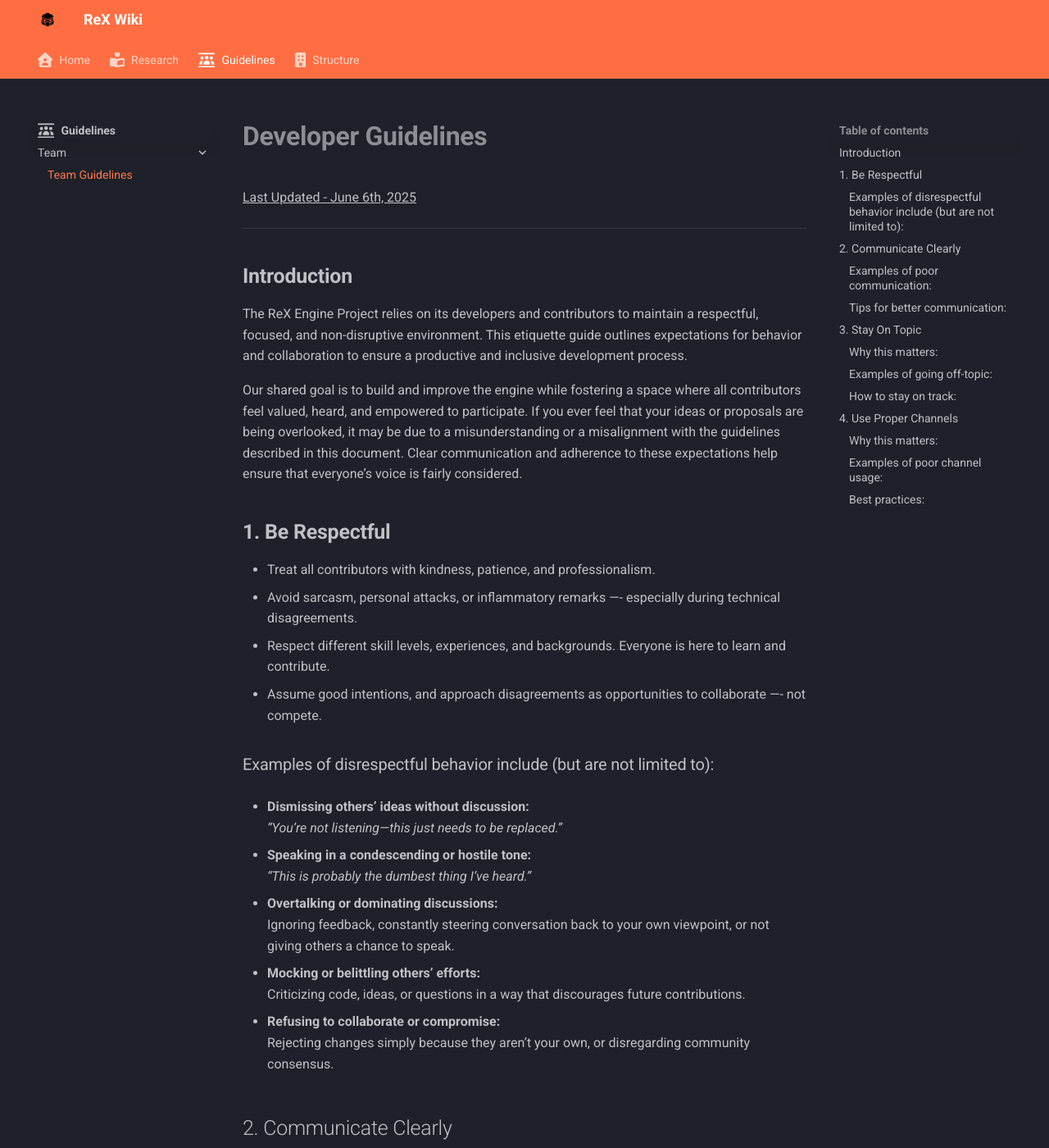
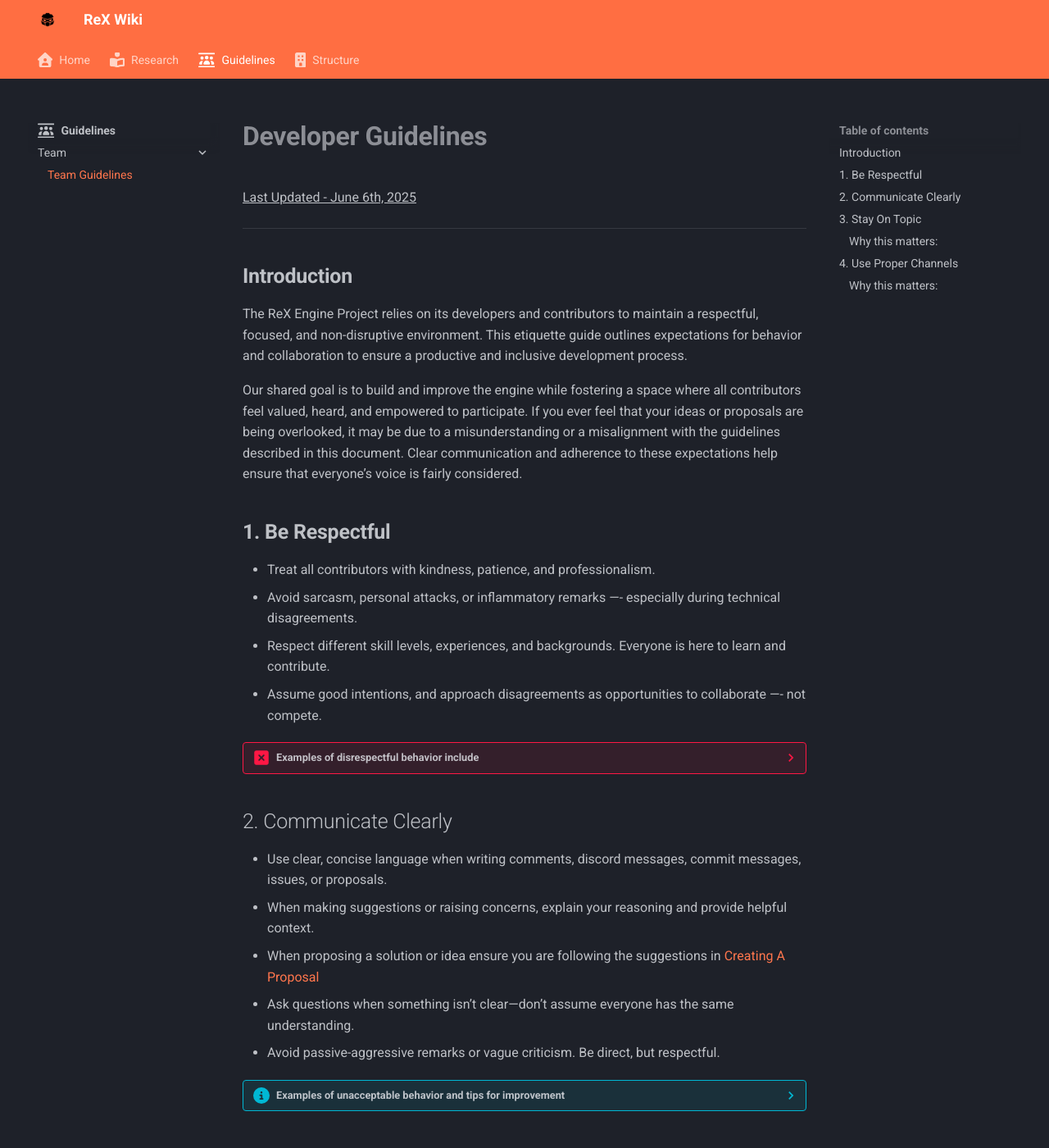
Before and after one commit to Redot-Experimental/rex-wiki, an MkDocs documentation site: the page built from docs/guidelines/Team/sop.md, in a window 1280 px wide and 1400 px high. Shown: the whole window at 82% size. Built offline with MkDocs 1.6.1 and Material for MkDocs 9.7.7, drawn with Linux system fonts in a browser that asks for light colours; some of the changed text lies outside the part shown.

Commit message:
introduced annotations and grids to Team/sop

```diff
--- a/docs/guidelines/Team/sop.md
+++ b/docs/guidelines/Team/sop.md
@@ -29,22 +29,20 @@ Our shared goal is to build and improve the engine while fostering a space where
 - Respect different skill levels, experiences, and backgrounds. Everyone is here to learn and contribute.
 - Assume good intentions, and approach disagreements as opportunities to collaborate —- not compete.
 
-### Examples of disrespectful behavior include (but are not limited to):
+??? danger "Examples of disrespectful behavior include"
+    <div class="grid cards" markdown>
 
-- **Dismissing others’ ideas without discussion:**
-  *“You’re not listening—this just needs to be replaced.”*
+    - **Dismissing others’ ideas without discussion:** <hr/> *“You’re not listening—this just needs to be replaced.”*
 
-- **Speaking in a condescending or hostile tone:**
-  *“This is probably the dumbest thing I’ve heard.”*
+    - **Speaking in a condescending or hostile tone:** <hr/> *“This is probably the dumbest thing I’ve heard.”*
 
-- **Overtalking or dominating discussions:**
-  Ignoring feedback, constantly steering conversation back to your own viewpoint, or not giving others a chance to speak.
+    - **Overtalking or dominating discussions:** <hr/> Ignoring feedback, constantly steering conversation back to your own viewpoint, or not giving others a chance to speak.
 
-- **Mocking or belittling others’ efforts:**
-  Criticizing code, ideas, or questions in a way that discourages future contributions.
+    - **Mocking or belittling others’ efforts:** <hr/> Criticizing code, ideas, or questions in a way that discourages future contributions.
 
-- **Refusing to collaborate or compromise:**
-  Rejecting changes simply because they aren’t your own, or disregarding community consensus.
+    - **Refusing to collaborate or compromise:** <hr/> Rejecting changes simply because they aren’t your own, or disregarding the community's or project leadership's consensus.
+
+    </div>
 
 ## 2. Communicate Clearly
 
@@ -54,25 +52,24 @@ Our shared goal is to build and improve the engine while fostering a space where
 - Ask questions when something isn’t clear—don’t assume everyone has the same understanding.
 - Avoid passive-aggressive remarks or vague criticism. Be direct, but respectful.
 
-### Examples of poor communication:
+??? info "Examples of unacceptable behavior and tips for improvement"
+    === ":fontawesome-solid-xmark:{.danger} Unacceptable"
+        <div class="grid cards" markdown>
 
-- **Vague or unhelpful feedback:**
-  *“This is wrong.”* → Instead, explain *why* it’s wrong and how it could be improved.
+          - **Vague or unhelpful feedback:** <hr/> *“This is wrong.”* → Instead, explain *why* it’s wrong and how it could be improved.
 
-- **Unexplained decisions in pull requests:**
-  Making large changes without a description or justification makes it hard for others to understand the intent.
+          - **Unexplained decisions in pull requests:** <hr/> Making large changes without a description or justification makes it hard for others to understand the intent.
 
-- **Using overly technical jargon without explanation:**
-  This can alienate newer contributors. If you use advanced concepts, try to link documentation or explain briefly.
+          - **Using overly technical jargon without explanation:** <hr/> This can alienate newer contributors. If you use advanced concepts, try to link documentation or explain briefly.
 
-- **Letting frustration show in comments:**
-  Venting in code reviews or issue threads creates a hostile environment.
+          - **Letting frustration show in comments:** <hr/> Venting in code reviews or issue threads creates a hostile environment.
 
-### Tips for better communication:
+        </div>
 
-- Summarize problems and solutions clearly.
-- Use bullet points or code snippets where appropriate.
-- Assume others are reading without full context—provide it proactively.
+    === ":fontawesome-solid-check:{.success} Tips for better communication"
+        - Summarize problems and solutions clearly.
+        - Use bullet points or code snippets where appropriate.
+        - Assume others are reading without full context—provide it proactively.
 
 ## 3. Stay On Topic
 
@@ -87,17 +84,15 @@ Our shared goal is to build and improve the engine while fostering a space where
 - It reduces noise and confusion, especially for new contributors trying to catch up.
 - It helps maintain a clear project history and rationale for changes.
 
-### Examples of going off-topic:
-
-- Introducing a new feature idea in the middle of a bug report discussion.
-- Debating unrelated architectural choices during a small bug fix PR.
-- Turning technical threads into personal chats or rants.
-
-### How to stay on track:
-
-- If you realize your comment is off-topic, acknowledge it and move it to the appropriate place.
-- Use threads or forum-style replies to isolate tangents if necessary.
-- Don’t be afraid to politely redirect the conversation if it’s drifting.
+??? info "Examples of going off-topic and tips to stay on track"
+    === ":fontawesome-solid-xmark:{.danger} Off Topic"
+        - Introducing a new feature idea in the middle of a bug report discussion.
+        - Debating unrelated architectural choices during a small bug fix PR.
+        - Turning technical threads into personal chats or rants.
+    === ":fontawesome-solid-check:{.success} Tips for staying on topic"
+        - If you or another member realizes your comment is off-topic, acknowledge it and move it to the appropriate place.
+        - Use threads or forum-style replies to isolate tangents if necessary.
+        - Don’t be afraid to politely redirect the conversation if it’s drifting.
 
 ## 4. Use Proper Channels
 
@@ -117,14 +112,13 @@ Our shared goal is to build and improve the engine while fostering a space where
 - It makes onboarding easier for new contributors trying to understand past decisions.
 - It avoids losing important discussions in ephemeral chat history.
 
-### Examples of poor channel usage:
+??? info "Examples of poor channel usage and related bet practices"
+    === ":fontawesome-solid-xmark:{.danger} Poor channel usage"
+        - Making a design decision in DMs and not documenting it publicly.
+        - Posting lengthy PR feedback in Discord instead of in the pull request.
+        - Starting a heated debate about a feature in a casual general chat channel.
 
-- Making a design decision in DMs and not documenting it publicly.
-- Posting lengthy PR feedback in Discord instead of in the pull request.
-- Starting a heated debate about a feature in a casual general chat channel.
-
-### Best practices:
-
-- Default to transparency -- if it affects the project, make it public.
-- Link between chat and GitHub where necessary for continuity.
-- Use threads, tags, and titles to organize discussions clearly.
+    === ":fontawesome-solid-check:{.success} Best practices"
+        - Default to transparency -- if it affects the project, make it public.
+        - Link between chat and GitHub where necessary for continuity.
+        - Use threads, tags, and titles to organize discussions clearly.
--- /dev/null
+++ b/docs/stylesheets/extra.css
@@ -0,0 +1,6 @@
+.danger {
+  color: #ff0000;
+}
+.success {
+  color: #00ff00;
+}
--- a/mkdocs.yml
+++ b/mkdocs.yml
@@ -6,6 +6,11 @@ markdown_extensions:
       emoji_index: !!python/name:material.extensions.emoji.twemoji
       emoji_generator: !!python/name:material.extensions.emoji.to_svg
   - md_in_html
+  - admonition
+  - pymdownx.details
+  - pymdownx.superfences
+  - pymdownx.tabbed:
+      alternate_style: true
 theme:
   logo: assets/redot.png
   name: material
@@ -17,3 +22,19 @@ theme:
   palette:
     scheme: slate
     primary: deep-orange
+  icon:
+    admonition:
+      note: fontawesome/solid/note-sticky
+      abstract: fontawesome/solid/book
+      info: fontawesome/solid/circle-info
+      tip: fontawesome/solid/bullhorn
+      success: fontawesome/solid/check
+      question: fontawesome/solid/circle-question
+      warning: fontawesome/solid/triangle-exclamation
+      failure: fontawesome/solid/bomb
+      danger: fontawesome/solid/square-xmark
+      bug: fontawesome/solid/robot
+      example: fontawesome/solid/flask
+      quote: fontawesome/solid/quote-left
+extra_css:
+  - stylesheets/extra.css
```
